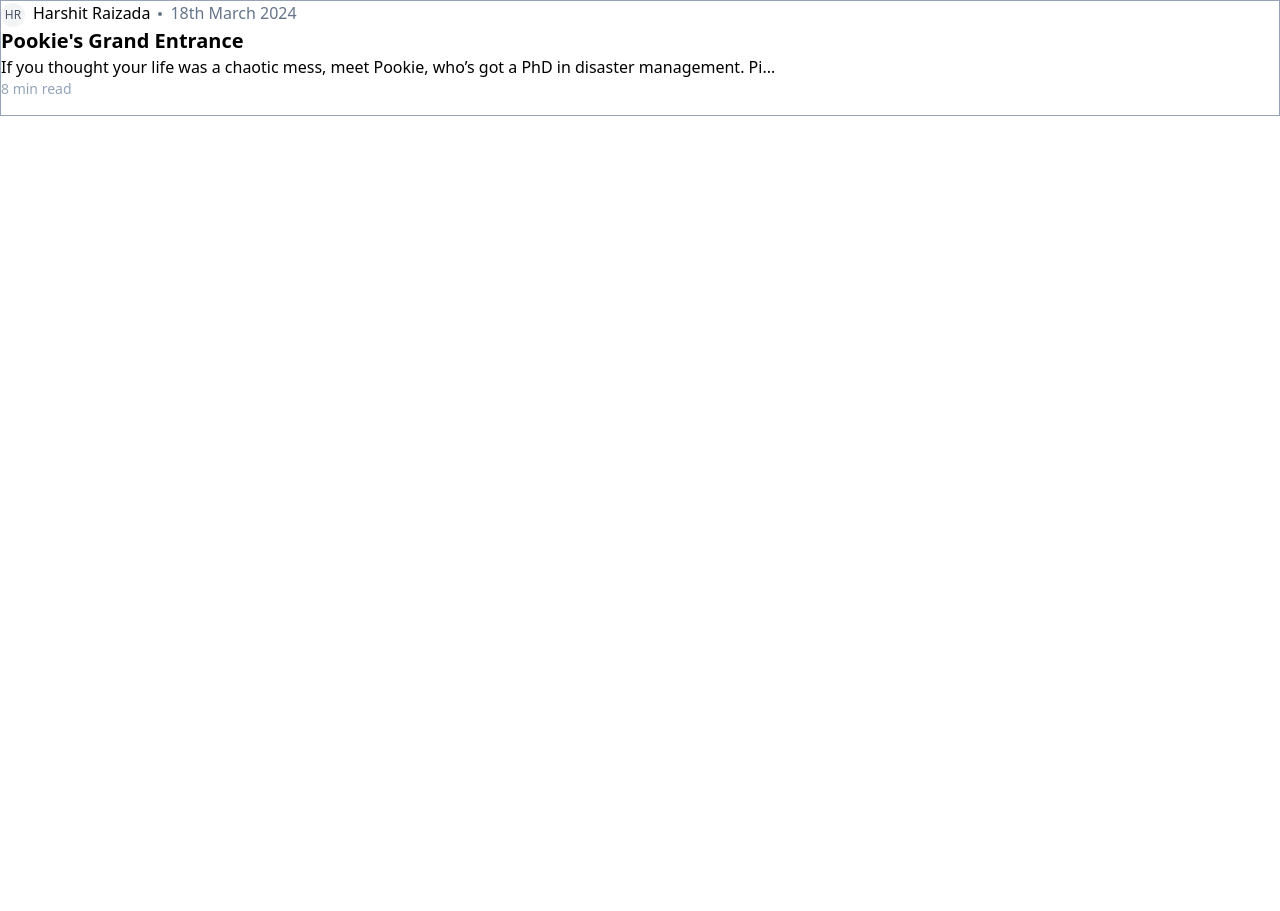
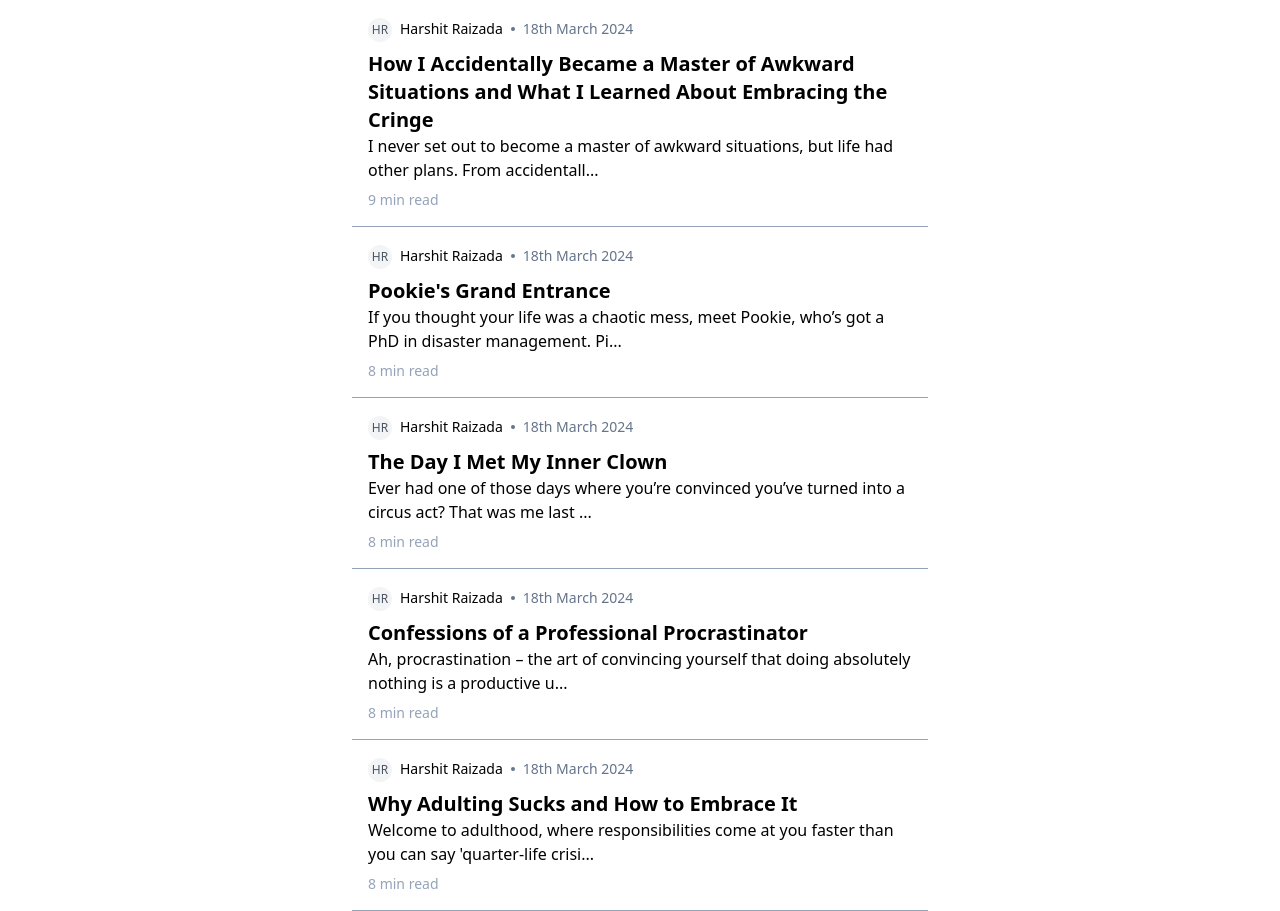
Before and after one commit to dankgarlic1/Rudimentary-Medium-Clone, a React (Vite) app in the folder frontend/: page /blogs in a window 1280 px wide. Before the commit the page ends 800 px from the top, so only its background shows below. Built offline with nearby package versions, Linux system fonts and the light colour scheme.

Commit message:
refinement done

```diff
--- a/frontend/src/components/BlogCard.tsx
+++ b/frontend/src/components/BlogCard.tsx
@@ -11,24 +11,24 @@ interface Props {
 export const BlogCard = (props: Props) => {
   const initials = GetInitials(props.authorName);
   return (
-    <div className="border border-slate-400 pb-4">
+    <div className="border-b border-slate-400 p-4">
       <div className="flex ">
-        <div className="flex justify-center flex-col">
-          <Avatar initials={initials} />{" "}
-        </div>
-        <div className="font-extralight pl-2">{props.authorName}</div>{" "}
+        <Avatar initials={initials} />{" "}
+        <div className="font-extralight pl-2 text-sm flex justify-center flex-col">
+          {props.authorName}
+        </div>{" "}
         <div className="flex justify-center flex-col pl-2">
           <BlackCircle />
         </div>
-        <div className="pl-2 font-thin text-slate-500">
+        <div className="pl-2 font-thin text-slate-500 text-sm flex justify-center flex-col">
           {props.publishedDate}
         </div>
       </div>
-      <div className="text-xl font-semibold">{props.title}</div>
+      <div className="text-xl font-semibold pt-2">{props.title}</div>
       <div className="text-md font-thin">
         {props.content.slice(0, 100) + "..."}
       </div>
-      <div className="w-full text-slate-400 font-thin text-sm">
+      <div className="w-full text-slate-400 font-thin text-sm pt-2">
         {Math.ceil(props.content.length / 100) + " min read"}
       </div>
     </div>
--- a/frontend/src/helper/sample-blogs.ts
+++ b/frontend/src/helper/sample-blogs.ts
@@ -1,4 +1,11 @@
 export const SampleBlogs = [
+  {
+    authorName: "Harshit Raizada",
+    title:
+      "How I Accidentally Became a Master of Awkward Situations and What I Learned About Embracing the Cringe",
+    content:
+      "I never set out to become a master of awkward situations, but life had other plans. From accidentally sending a text meant for my friend to my boss to showing up at a formal event in my pajamas because I thought it was a 'comfy chic' theme, I’ve had my fair share of cringe-worthy moments. The best part? I’ve learned to embrace these blunders with a sense of humor. Every embarrassing mishap is a chance to laugh at myself and connect with others who’ve had their own moments of awkwardness. Turns out, being comfortable with the cringe is the key to surviving social interactions with your dignity somewhat intact. So here’s to all the moments that make us squirm – they’re just another part of life’s hilarious rollercoaster. Embrace the awkwardness and remember that everyone else is just as human as you are.",
+  },
   {
     authorName: "Harshit Raizada",
     title: "Pookie's Grand Entrance",
--- a/frontend/src/pages/Blogs.tsx
+++ b/frontend/src/pages/Blogs.tsx
@@ -4,13 +4,39 @@ import { SampleBlogs } from "../helper/sample-blogs";
 const Blogs = () => {
   const sampleBlog = SampleBlogs;
   return (
-    <div>
+    <div className="flex justify-center ">
+      <div className="flex justify-center max-w-xl flex-col">
         <BlogCard
           authorName={sampleBlog[0].authorName}
           title={sampleBlog[0].title}
           content={sampleBlog[0].content}
           publishedDate="18th March 2024"
         />
+        <BlogCard
+          authorName={sampleBlog[1].authorName}
+          title={sampleBlog[1].title}
+          content={sampleBlog[1].content}
+          publishedDate="18th March 2024"
+        />
+        <BlogCard
+          authorName={sampleBlog[2].authorName}
+          title={sampleBlog[2].title}
+          content={sampleBlog[2].content}
+          publishedDate="18th March 2024"
+        />
+        <BlogCard
+          authorName={sampleBlog[3].authorName}
+          title={sampleBlog[3].title}
+          content={sampleBlog[3].content}
+          publishedDate="18th March 2024"
+        />
+        <BlogCard
+          authorName={sampleBlog[4].authorName}
+          title={sampleBlog[4].title}
+          content={sampleBlog[4].content}
+          publishedDate="18th March 2024"
+        />
+      </div>
     </div>
   );
 };
```
Lines whose indentation alone changed are shown as unchanged.
